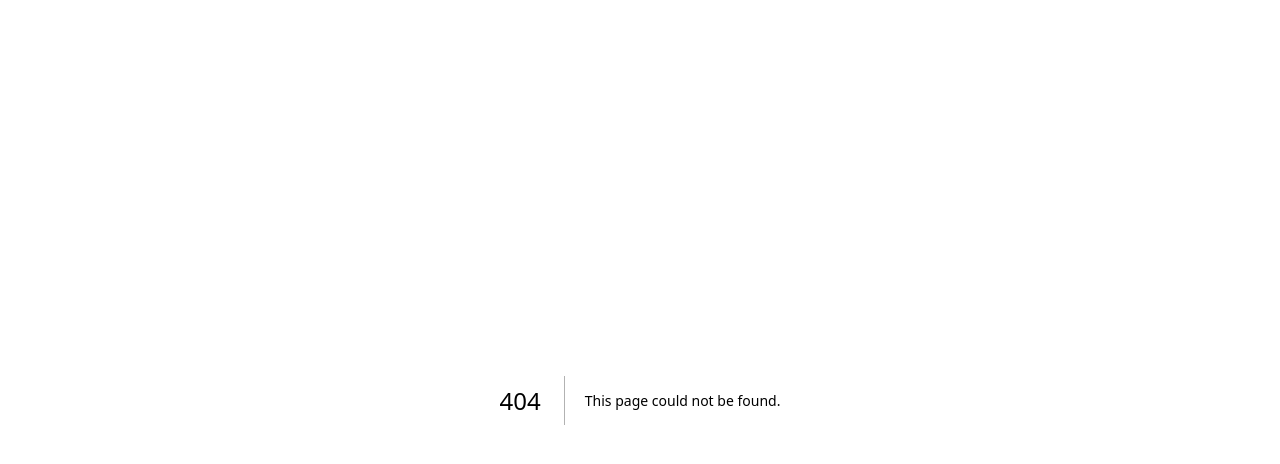
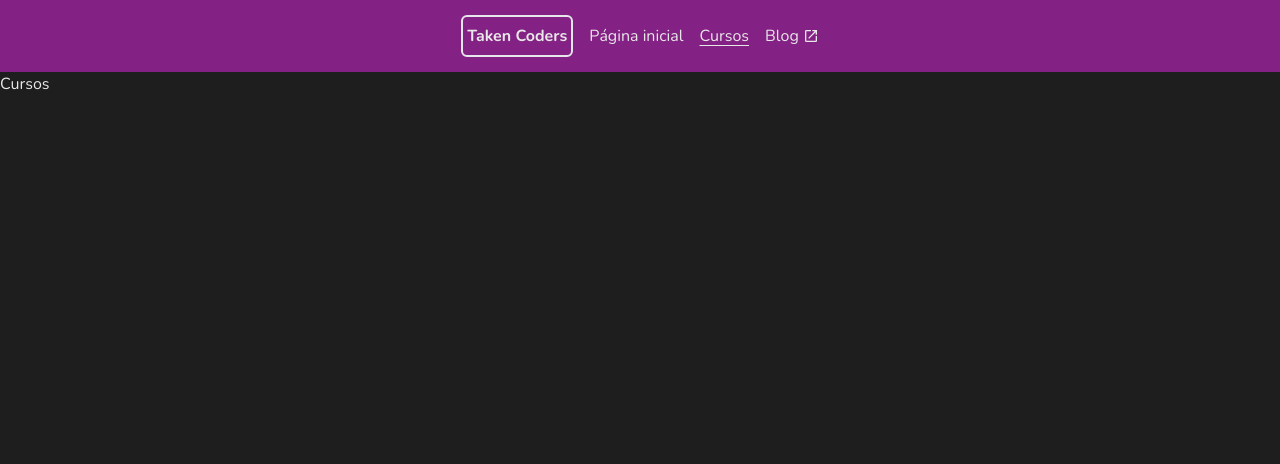
Before and after one commit to yeyTaken/curse-platform, a Next.js app: page /cursos in a window 1280 px wide. Before the commit this address had no page. Shown: the top 464 px of the page. Built offline with nearby package versions, Linux system fonts and the light colour scheme.

Commit message:
Feat: add Header

```diff
--- /dev/null
+++ b/src/app/cursos/page.tsx
@@ -0,0 +1,9 @@
+
+
+export default function Cursos() {
+  return (
+    <main>
+      Cursos
+    </main>
+  )
+}
--- a/src/app/globals.css
+++ b/src/app/globals.css
@@ -3,25 +3,29 @@
 @tailwind utilities;
 
 :root {
-  --color-text: #f4dbd6;
-  --color-error: #eb6f92;
-  --color-paper: #2e2a31;
-  --color-primary: #a6adc8;
-  --color-background: #1e1e2e;
-  --color-primary-contrast: #f4e0dc;
+  --color-text: #e8e8e8;
+  --color-error: #ff6557;
+  --color-paper: #2c2c2c;
+  --color-primary: #842184;
+  --color-background: #1e1e1e;
+  --color-primary-contrast: #5e205d;
 }
 
 /* usar: "document.documentElement.setAttribute('light', '')" para setar o tema branco no site*/
 html[light] {
-  --color-text: #4c4f69;
-  --color-error: #d20f39;
-  --color-paper: #eff1f5;
-  --color-primary: #7287fd;
-  --color-background: #faf4ed;
-  --color-primary-contrast: #dc8a78;
+  --color-text: #333333;
+  --color-error: #ff6557;
+  --color-paper: #fdfdfd;
+  --color-primary: #842184;
+  --color-background: #f9f9f9;
+  --color-primary-contrast: #5e205d;
 }
 
 html,
 body {
-  @apply bg-background text-text w-screen h-screen
+  @apply bg-background text-text w-screen h-screen underline-offset-4;
 }
+
+a {
+  @apply hover:underline active:opacity-50 transition-opacity
+}
--- a/src/app/layout.tsx
+++ b/src/app/layout.tsx
@@ -1,5 +1,7 @@
 import type { Metadata } from "next";
 import { Nunito } from "next/font/google";
+
+import { Header } from "@/components/header/Header";
 import "./globals.css";
 
 const nunito = Nunito({ subsets: ["latin"] });
@@ -11,8 +13,12 @@
 
 export default function RootLayout({ children }: Readonly<{ children: React.ReactNode }>) {
   return (
-    <html lang="pt-BR">
-      <body className={nunito.className}>{children}</body>
+    <html lang="pt-Br">
+      <body className={nunito.className}>
+        <Header />
+
+        {children}
+        </body>
     </html>
   );
 }
--- a/src/app/page.tsx
+++ b/src/app/page.tsx
@@ -1,4 +1,4 @@
-export default function homePage() {
+export default function Home() {
   return (
     <main>
       Home
--- /dev/null
+++ b/src/components/header/Header.tsx
@@ -0,0 +1,42 @@
+'use client';
+import Link from "next/link";
+import { usePathname } from "next/navigation";
+import { MdOutlineOpenInNew } from "react-icons/md";
+
+/**
+ * @this target="_blank" abre uma nova guia ao envés de redirecionar como href="/"
+*/
+export const Header = () => {
+  const currentPath = usePathname();
+
+  return (
+    <nav className="flex items-center justify-center bg-primary py-4">
+      <ul className="flex gap-4 items-center">
+        <li className="my-2">
+          <Link href="/" className="border-2 rounded-md py-2 px-1 font-bold">
+          Taken Coders
+          </Link>
+        </li>
+
+        <li>
+          <Link href="/" data-active={currentPath === "/"} className="data-[active=true]:underline">
+          Página inicial
+          </Link>
+        </li>
+
+        <li>
+        <Link href="/cursos" data-active={currentPath === "/cursos"} className="data-[active=true]:underline">
+        Cursos
+        </Link>
+        </li>
+
+        <li>
+          <Link href="https://google.com/" target="_blank" className="flex gap-1 items-center">
+            Blog
+            <MdOutlineOpenInNew />
+          </Link>
+        </li>
+      </ul>
+    </nav>
+  );
+};
```
Also changed, not shown: package.json (+6 -5 lines), 1 other file (tests, documents, lock files or other folders).
